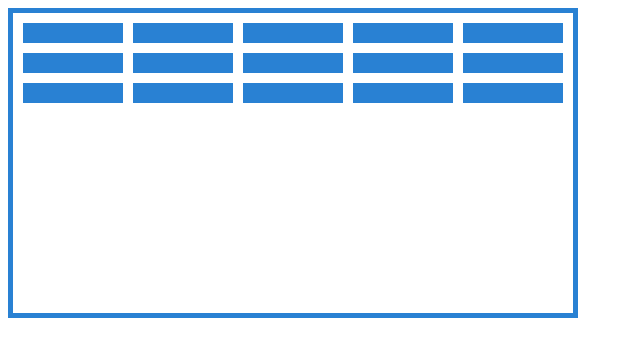
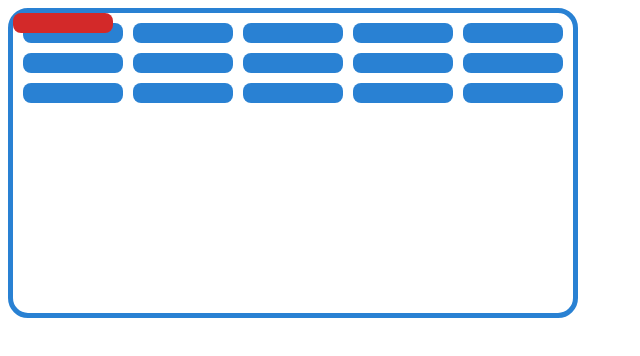
Before and after one commit to akelee/2dBreakOutGame, a plain HTML site: page index.html in a window 1280 px wide. Shown: the whole page, without its empty margins (0-640 px from the left). Drawn offline with Linux system fonts and the light colour scheme.

Commit message:
Update style.css

```diff
--- a/style.css
+++ b/style.css
@@ -8,6 +8,7 @@
     width: 560px;
     height:300px;
     border: solid rgb(41, 129, 211) 5px;
+    border-radius: 20px;
   }
 
 .block {
@@ -15,4 +16,12 @@
     width: 100px;
     height: 20px;
     background-color: rgb(41, 129, 211);
+    border-radius: 8px;
    }
+.user {
+    position:absolute;/*need this posi. to use left property*/
+    width: 100px;
+    height: 20px;
+    background-color: rgb(211, 41, 41);
+    border-radius: 8px;
+   }
```
